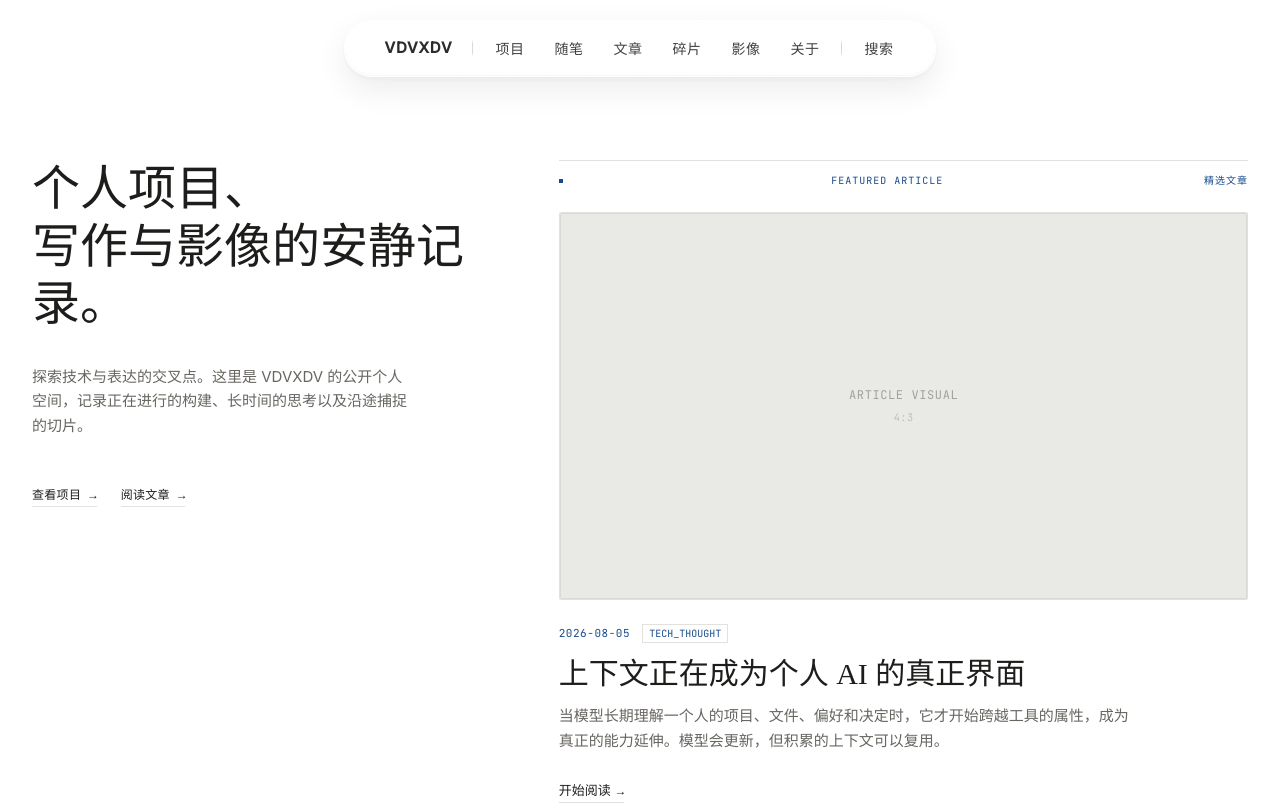
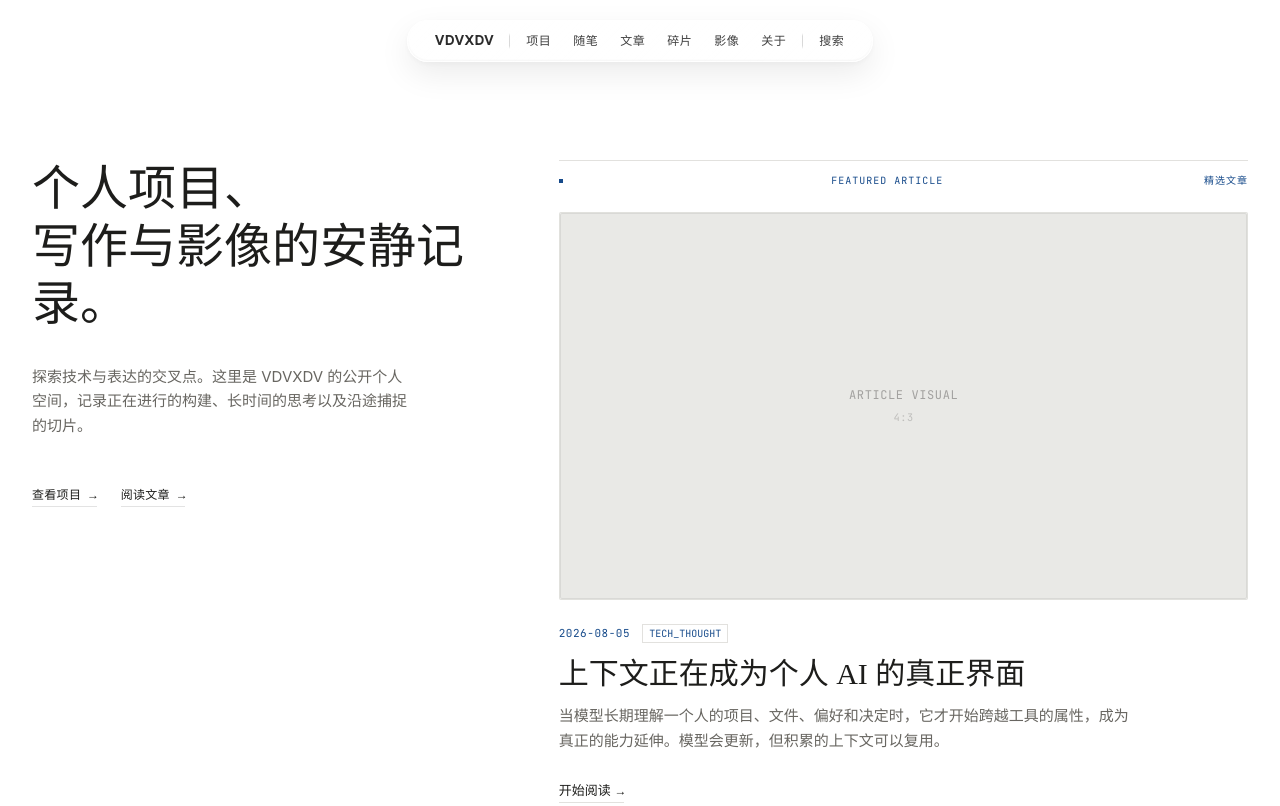
Before and after one commit to Tkkdy/tkkdyyy.github.io, an Astro site: page / in a window 1280 px wide. Shown: the top 806 px of the page. Built offline with nearby package versions, Linux system fonts and the light colour scheme; Astro itself is replaced by a stand-in of ours.

Commit message:
style: compact liquid glass navigation

```diff
--- a/src/styles/global.css
+++ b/src/styles/global.css
@@ -374,7 +374,7 @@ button {
 
 /* 全站导航：以 Apple Liquid Glass 为视觉参考；仅调整导航控件本身。 */
 .glass-nav {
-  padding: 10px 28px;
+  padding: 6px 18px;
   background: linear-gradient(135deg, rgba(255, 255, 255, 0.65), rgba(255, 255, 255, 0.35));
   backdrop-filter: blur(28px) saturate(190%);
   -webkit-backdrop-filter: blur(28px) saturate(190%);
@@ -399,16 +399,16 @@ button {
 .nav-default { gap: 0; }
 
 .nav-wordmark {
-  padding: 6px 12px;
+  padding: 4px 9px;
   border-radius: var(--radius-full);
   color: rgba(26, 26, 26, 0.92);
-  font-size: 15px;
+  font-size: 13px;
   font-weight: 600;
   letter-spacing: 0.8px;
 }
 
 .nav-divider {
-  margin: 0 8px;
+  margin: 0 6px;
   background: linear-gradient(to bottom, transparent, rgba(0, 0, 0, 0.15) 20%, rgba(0, 0, 0, 0.15) 80%, transparent);
 }
 
@@ -417,10 +417,10 @@ button {
 .nav-links a,
 .nav-search {
   display: block;
-  padding: 6px 14px;
+  padding: 4px 10px;
   border-radius: var(--radius-full);
   color: rgba(30, 30, 30, 0.85);
-  font-size: 14px;
+  font-size: 12px;
   font-weight: 400;
   letter-spacing: 0.5px;
   transition: background 200ms cubic-bezier(0.4, 0, 0.2, 1), color 200ms cubic-bezier(0.4, 0, 0.2, 1), transform 200ms cubic-bezier(0.4, 0, 0.2, 1);
```
